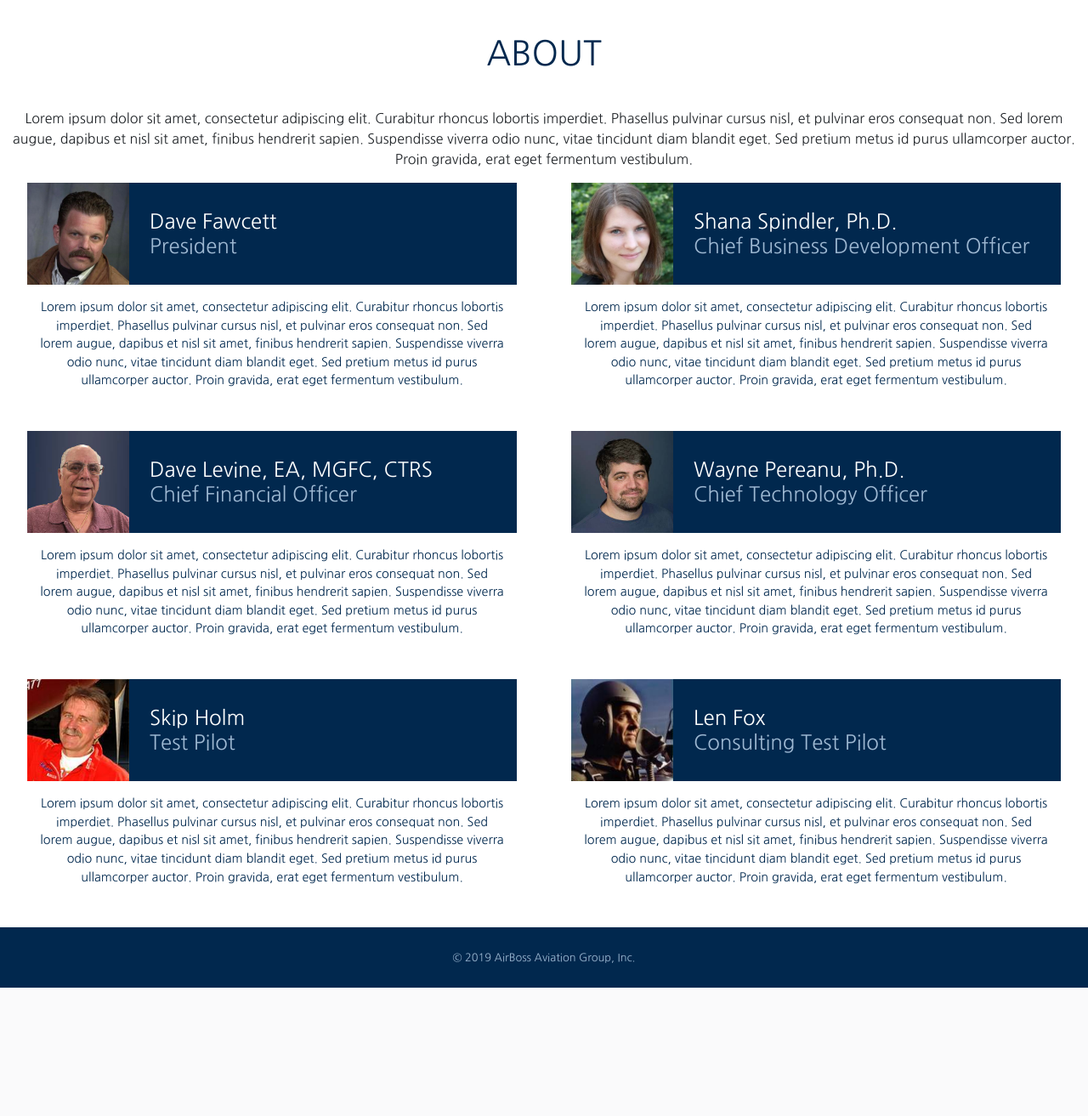
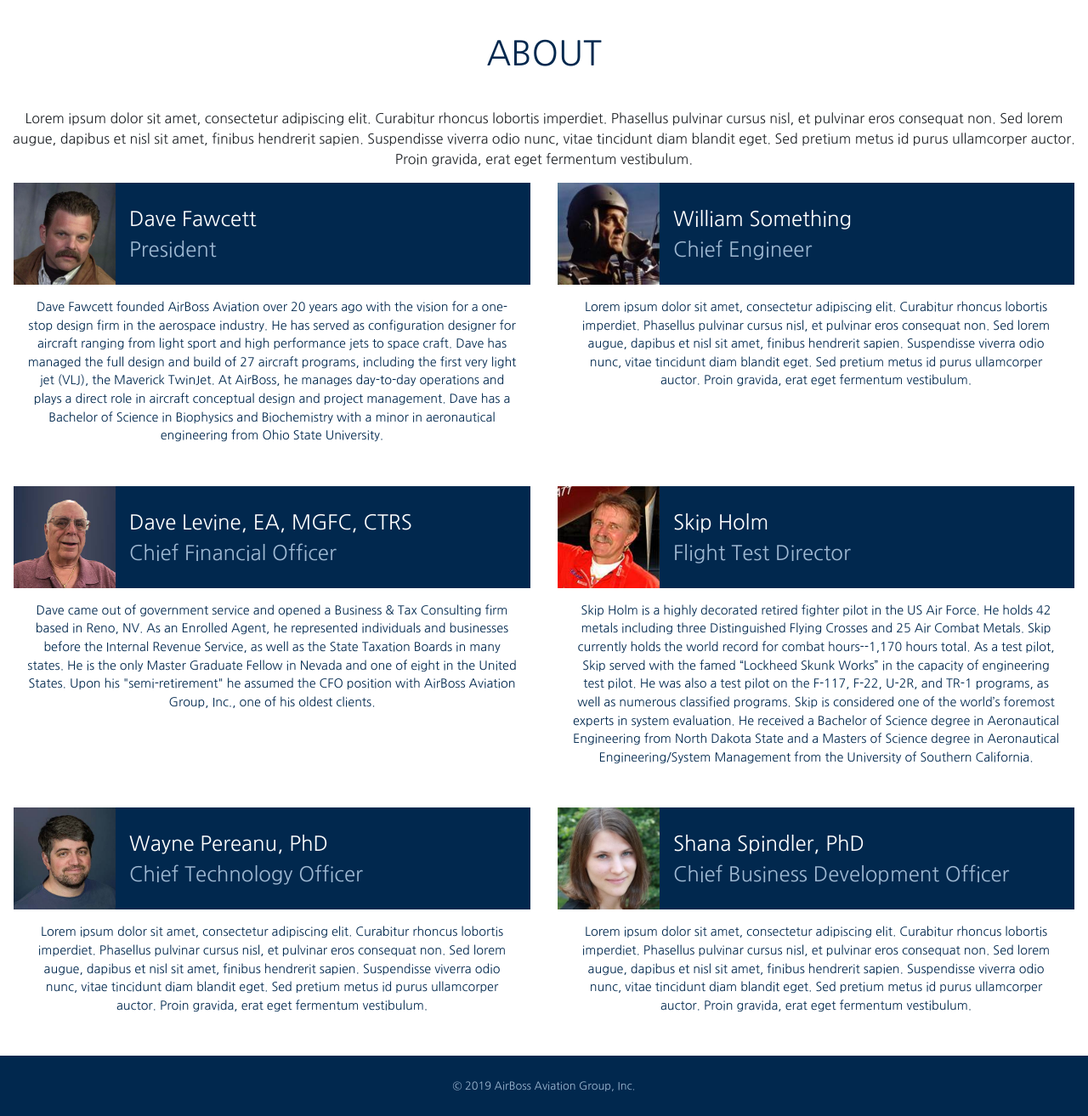
Before and after one commit to neromike/AirBoss-website, a PHP site: page /about.php in a window 1280 px wide. Shown: the part 97-1410 px from the top of the page at 85% size. Before the commit the page ends 1259 px from the top, so only its background shows below. Run offline with PHP 8.4, Linux system fonts and the light colour scheme; some libraries are stand-ins or nearby versions.

Commit message:
Update About copy and styling

```diff
--- a/about.php
+++ b/about.php
@@ -7,8 +7,8 @@
 }
 .person_container {
   margin-bottom: 3em;
-  padding-left: 2em;
-  padding-right: 2em;
+  padding-left: 1em;
+  padding-right: 1em;
 }
 .person_container .row {
   margin: 0px;
@@ -17,15 +17,18 @@
   margin-bottom: 1em !important;
 }
 .person_info {
-  font-size: 1.5em;
-  line-height: 1.2em;
-  padding-left: 1em;
+  padding-left: 0.5em;
+  padding-right: 0.5em;
   background-color: <?php echo $color_base_dark; ?>;
 }
 .person_name {
+  font-size: 1.4em;
+  line-height: 1.4em;
   color: <?php echo $color_light; ?>;
 }
 .person_title {
+  font-size: 1.2em;
+  line-height: 1.2em;
   color: <?php echo $color_base_light; ?>;
 }
 .person_image {
@@ -42,6 +45,32 @@
   font-size: 0.9em;
   color: <?php echo $color_base_dark; ?>
 }
+@media (min-width: 576px) {
+
+}
+@media (min-width: 768px) {
+  .person_info {
+    padding-left: 1em;
+    padding-right: 1em;
+  }
+  .person_name {
+    font-size: 1.5em;
+    line-height: 1.5em;
+  }
+  .person_title {
+    font-size: 1.5em;
+    line-height: 1.5em;
+  }
+}
+@media (min-width: 992px) {
+
+}
+@media (min-width: 1200px) {
+
+}
+@media (min-width: 1600px) {
+
+}
 </style>
 <div class="row text-center">
   <h1 class="col-12">About</h1>
@@ -54,17 +83,17 @@
   <?php
   $people = array(
     array("Dave Fawcett", "dave_fawcett", "President",
-          "Lorem ipsum dolor sit amet, consectetur adipiscing elit. Curabitur rhoncus lobortis imperdiet. Phasellus pulvinar cursus nisl, et pulvinar eros consequat non. Sed lorem augue, dapibus et nisl sit amet, finibus hendrerit sapien. Suspendisse viverra odio nunc, vitae tincidunt diam blandit eget. Sed pretium metus id purus ullamcorper auctor. Proin gravida, erat eget fermentum vestibulum."),
-    array("Shana Spindler, Ph.D.", "shana_spindler","Chief Business Development Officer",
+          "Dave Fawcett founded AirBoss Aviation over 20 years ago with the vision for a one-stop design firm in the aerospace industry. He has served as configuration designer for aircraft ranging from light sport and high performance jets to space craft. Dave has managed the full design and build of 27 aircraft programs, including the first very light jet (VLJ), the Maverick TwinJet. At AirBoss, he manages day-to-day operations and plays a direct role in aircraft conceptual design and project management. Dave has a Bachelor of Science in Biophysics and Biochemistry with a minor in aeronautical engineering from Ohio State University."),
+    array("William Something", "len_fox", "Chief Engineer",
           "Lorem ipsum dolor sit amet, consectetur adipiscing elit. Curabitur rhoncus lobortis imperdiet. Phasellus pulvinar cursus nisl, et pulvinar eros consequat non. Sed lorem augue, dapibus et nisl sit amet, finibus hendrerit sapien. Suspendisse viverra odio nunc, vitae tincidunt diam blandit eget. Sed pretium metus id purus ullamcorper auctor. Proin gravida, erat eget fermentum vestibulum."),
     array("Dave Levine, EA, MGFC, CTRS", "dave_levine", "Chief Financial Officer",
+          "Dave came out of government service and opened a Business & Tax Consulting firm based in Reno, NV. As an Enrolled Agent, he represented individuals and businesses before the Internal Revenue Service, as well as the State Taxation Boards in many states. He is the only Master Graduate Fellow in Nevada and one of eight in the United States. Upon his &quot;semi-retirement&quot; he assumed the CFO position with AirBoss Aviation Group, Inc., one of his oldest clients.  "),
+    array("Skip Holm", "skip_holm", "Flight Test Director",
+          "Skip Holm is a highly decorated retired fighter pilot in the US Air Force. He holds 42 metals including three Distinguished Flying Crosses and 25 Air Combat Metals. Skip currently holds the world record for combat hours--1,170 hours total. As a test pilot, Skip served with the famed “Lockheed Skunk Works” in the capacity of engineering test pilot. He was also a test pilot on the F-117, F-22, U-2R, and TR-1 programs, as well as numerous classified programs. Skip is considered one of the world’s foremost experts in system evaluation. He received a Bachelor of Science degree in Aeronautical Engineering from North Dakota State and a Masters of Science degree in Aeronautical Engineering/System Management from the University of Southern California."),
+    array("Wayne Pereanu, PhD", "wayne_pereanu", "Chief Technology Officer",
           "Lorem ipsum dolor sit amet, consectetur adipiscing elit. Curabitur rhoncus lobortis imperdiet. Phasellus pulvinar cursus nisl, et pulvinar eros consequat non. Sed lorem augue, dapibus et nisl sit amet, finibus hendrerit sapien. Suspendisse viverra odio nunc, vitae tincidunt diam blandit eget. Sed pretium metus id purus ullamcorper auctor. Proin gravida, erat eget fermentum vestibulum."),
-    array("Wayne Pereanu, Ph.D.", "wayne_pereanu", "Chief Technology Officer",
+    array("Shana Spindler, PhD", "shana_spindler","Chief Business Development Officer",
           "Lorem ipsum dolor sit amet, consectetur adipiscing elit. Curabitur rhoncus lobortis imperdiet. Phasellus pulvinar cursus nisl, et pulvinar eros consequat non. Sed lorem augue, dapibus et nisl sit amet, finibus hendrerit sapien. Suspendisse viverra odio nunc, vitae tincidunt diam blandit eget. Sed pretium metus id purus ullamcorper auctor. Proin gravida, erat eget fermentum vestibulum."),
-    array("Skip Holm", "skip_holm", "Test Pilot",
-          "Lorem ipsum dolor sit amet, consectetur adipiscing elit. Curabitur rhoncus lobortis imperdiet. Phasellus pulvinar cursus nisl, et pulvinar eros consequat non. Sed lorem augue, dapibus et nisl sit amet, finibus hendrerit sapien. Suspendisse viverra odio nunc, vitae tincidunt diam blandit eget. Sed pretium metus id purus ullamcorper auctor. Proin gravida, erat eget fermentum vestibulum."),
-    array("Len Fox", "len_fox", "Consulting Test Pilot",
-          "Lorem ipsum dolor sit amet, consectetur adipiscing elit. Curabitur rhoncus lobortis imperdiet. Phasellus pulvinar cursus nisl, et pulvinar eros consequat non. Sed lorem augue, dapibus et nisl sit amet, finibus hendrerit sapien. Suspendisse viverra odio nunc, vitae tincidunt diam blandit eget. Sed pretium metus id purus ullamcorper auctor. Proin gravida, erat eget fermentum vestibulum.")
   );
   ?>
 
```
